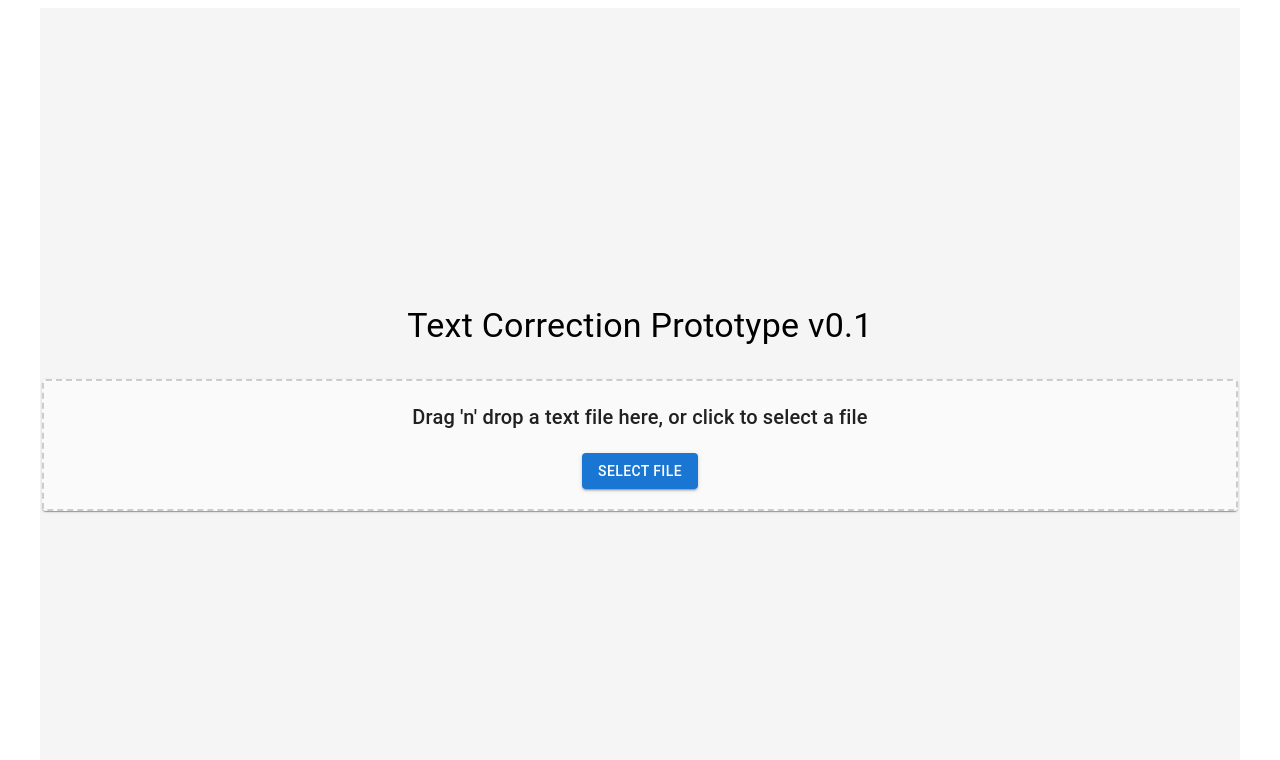
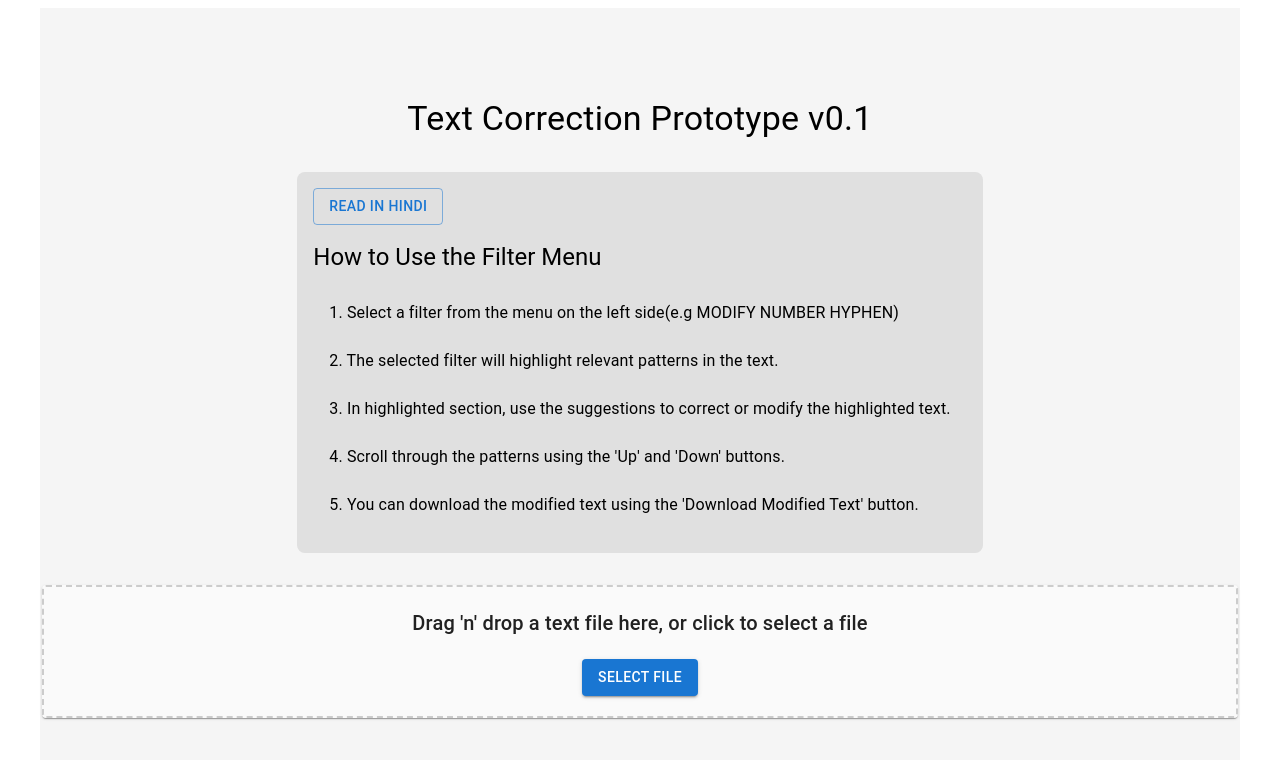
Before and after one commit to shashank36/text_editor, a React (Vite) app: page / in a window 1280 px wide. Shown: the top 760 px of the page. Built offline with nearby package versions, Linux system fonts and the light colour scheme.

Commit message:
update for instruction on home page

```diff
--- a/src/App.jsx
+++ b/src/App.jsx
@@ -2,6 +2,7 @@ import React, { useState } from 'react';
 import { Container, Typography, Box } from '@mui/material';
 import FileUpload from './components/FileUpload';
 import TextDisplay from './components/TextDisplay';
+import ExplainerSection from './components/ExplainerSection';
 
 function App() {
   const [text, setText] = useState('');
@@ -31,7 +32,10 @@ function App() {
         Text Correction Prototype v0.1
       </Typography>
       {!text ? (
-        <FileUpload onFileUpload={handleFileUpload} />
+        <>
+          <ExplainerSection />
+          <FileUpload onFileUpload={handleFileUpload} />
+        </>
       ) : (
         <TextDisplay text={text} />
       )}
--- /dev/null
+++ b/src/components/ExplainerSection.jsx
@@ -0,0 +1,48 @@
+import React, { useState } from 'react';
+import { Box, Typography, List, ListItem, ListItemText, Button } from '@mui/material';
+
+const ExplainerSection = () => {
+  const [language, setLanguage] = useState('english');
+
+  const handleLanguageToggle = () => {
+    setLanguage((prevLanguage) => (prevLanguage === 'english' ? 'hindi' : 'english'));
+  };
+
+  const steps = {
+    english: [
+      "1. Select a filter from the menu on the left side(e.g MODIFY NUMBER HYPHEN)",
+      "2. The selected filter will highlight relevant patterns in the text.",
+      "3. In highlighted section, use the suggestions to correct or modify the highlighted text.",
+      "4. Scroll through the patterns using the 'Up' and 'Down' buttons.",
+      "5. You can download the modified text using the 'Download Modified Text' button."
+    ],
+    hindi: [
+        "1. बाईं ओर के मेनू से एक फ़िल्टर चुनें (उदाहरण: MODIFY NUMBER HYPHEN)।",
+        "2. चयनित फ़िल्टर पाठ में प्रासंगिक पैटर्न को हाइलाइट करेगा।",
+        "3. हाइलाइट किए गए अनुभाग में, हाइलाइट किए गए पाठ को सुधारने या संशोधित करने के लिए सुझावों का उपयोग करें।",
+        "4. पैटर्न के माध्यम से 'ऊपर' और 'नीचे' बटन का उपयोग करके स्क्रॉल करें।",
+        "5. आप 'Download Modified Text' बटन का उपयोग करके संशोधित पाठ डाउनलोड कर सकते हैं।"
+      ],
+
+  };
+
+  return (
+    <Box sx={{ mb: 4, padding: 2, backgroundColor: '#e0e0e0', borderRadius: '8px' }}>
+      <Button variant="outlined" onClick={handleLanguageToggle} sx={{ mb: 2 }}>
+        {language === 'english' ? 'Read in Hindi' : 'अंग्रेज़ी में पढ़ें'}
+      </Button>
+      <Typography variant="h5" gutterBottom>
+        {language === 'english' ? 'How to Use the Filter Menu' : 'फ़िल्टर मेनू का उपयोग कैसे करें'}
+      </Typography>
+      <List>
+        {steps[language].map((step, index) => (
+          <ListItem key={index}>
+            <ListItemText primary={step} />
+          </ListItem>
+        ))}
+      </List>
+    </Box>
+  );
+};
+
+export default ExplainerSection;
--- a/src/components/MenuSection.jsx
+++ b/src/components/MenuSection.jsx
@@ -1,27 +1,33 @@
 import React from 'react';
-import { Box, Button } from '@mui/material';
+import { Box, Button, Tooltip } from '@mui/material';
 
 const MenuSection = ({ selectedPattern, handleMenuClick }) => (
   <Box sx={{ display: 'flex', flexDirection: 'column' }}>
+    <Tooltip title="Find and add space in hyphens followed by numbers: -123 --> - 123" placement="right">
       <Button
         variant={selectedPattern === 'Modify Number Hyphen' ? 'contained' : 'outlined'}
         onClick={() => handleMenuClick('Modify Number Hyphen')}
       >
         Modify Number Hyphen
       </Button>
+    </Tooltip>
+    <Tooltip title="Find and modify hyphens between characters: अलग-अलग --> अलग - अलग" placement="right">
       <Button
         variant={selectedPattern === 'Modify Character Hyphen' ? 'contained' : 'outlined'}
         onClick={() => handleMenuClick('Modify Character Hyphen')}
       >
         Modify Character Hyphen
       </Button>
+    </Tooltip>
+    <Tooltip title="Find and modify Hindi short forms: replace पं. with  पंडित, वं० with वंदनीया or वंदनीय" placement="right">
       <Button
         variant={selectedPattern === 'Modify Hindi Short Forms' ? 'contained' : 'outlined'}
         onClick={() => handleMenuClick('Modify Hindi Short Forms')}
       >
         Modify Hindi Short Forms
       </Button>
-    {/* Add more buttons for other patterns */}
+    </Tooltip>
+    {/* Add more buttons with tooltips as needed */}
   </Box>
 );
 
```
Lines whose indentation alone changed are shown as unchanged.
